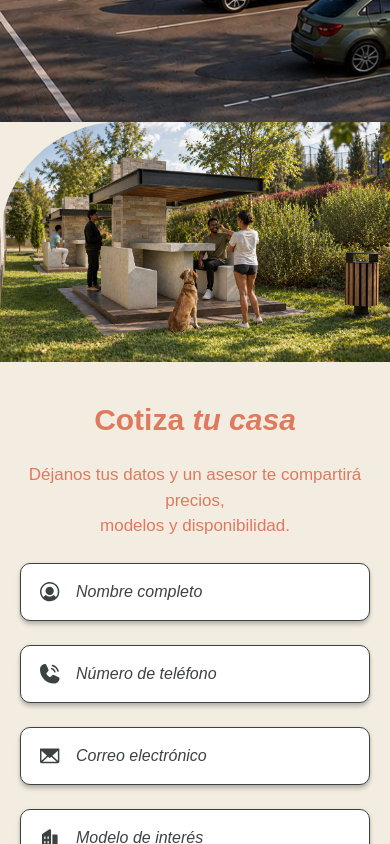
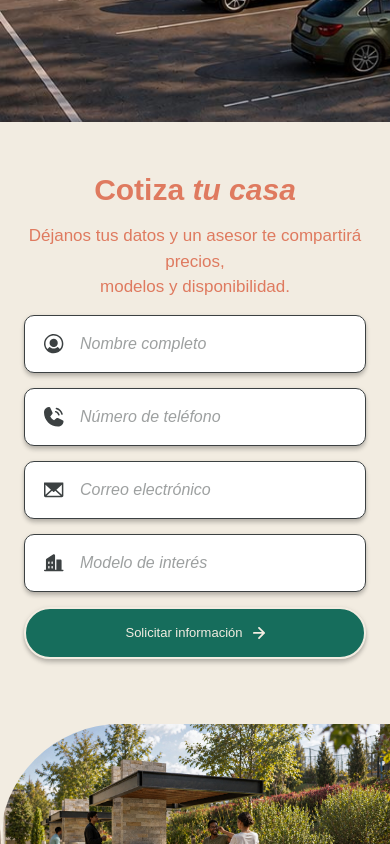
Before and after one commit to xperiencegroup/senderos-de-aluna-one-pager, a React (Vite) app: page / in a window 390 px wide. Shown: the part 5640-6484 px from the top of the page. Built offline with nearby package versions, Linux system fonts and the light colour scheme.

Commit message:
responsive y formulario actualizado

```diff
--- a/src/components/formulario-cotiza.tsx
+++ b/src/components/formulario-cotiza.tsx
@@ -23,7 +23,12 @@ const modelos = ["ALUNA 75", "ALUNA 88", "ALUNA 96", "ALUNA 105"];
    - pl-[56px] deja espacio al icono
    - aria-[invalid=true]: pinta el borde de rojo cuando hay error */
 const input = `w-full py-[20px] max-md:py-[16px] min-[1920px]:py-[26px] pl-[55px] min-[1920px]:pl-[68px] pr-[20px] rounded-[10px] min-[1920px]:rounded-[12px] drop-shadow
-  border border-origen bg-white text-origen placeholder:text-origen
+  border border-origen bg-white text-origen placeholder:text-origen/50
+  formulario-input italic outline-none transition-colors duration-200
+  aria-[invalid=true]:border-error`;
+
+const inputSelect = `w-full py-[20px] max-md:py-[16px] min-[1920px]:py-[26px] pl-[55px] min-[1920px]:pl-[68px] pr-[20px] rounded-[10px] min-[1920px]:rounded-[12px] drop-shadow
+  border border-origen bg-white text-origen has-[option[value='']:checked]:text-origen/50
   formulario-input italic outline-none transition-colors duration-200
   aria-[invalid=true]:border-error`;
 
@@ -77,7 +82,7 @@ export default function FormularioCotiza() {
     <form
       onSubmit={handleSubmit(onSubmit)}
       noValidate
-      className="flex flex-col gap-[24px] min-[1920px]:gap-[32px]"
+      className="flex flex-col gap-[15px] lg:gap-[24px] min-[1920px]:gap-[32px]"
     >
       {/* nombre */}
       <div className="relative">
@@ -169,14 +174,14 @@ export default function FormularioCotiza() {
           aria-label="Modelo de interés"
           aria-invalid={!!errors.modelo}
           aria-describedby={errors.modelo ? "modelo-error" : undefined}
-          className={`${input} appearance-none`}
+          className={`${inputSelect} appearance-none`}
           {...register("modelo", { required: "Selecciona un modelo" })}
         >
           <option value="" disabled>
             Modelo de interés
           </option>
           {modelos.map((m) => (
-            <option key={m} value={m}>
+            <option key={m} value={m} className="text-origen">
               {m}
             </option>
           ))}
@@ -195,7 +200,7 @@ export default function FormularioCotiza() {
         iconPosition="end"
         base="border-beige bg-proposito text-beige focus-visible:ring-proposito"
         pressed="active:bg-beige active:text-proposito active:border-proposito"
-        className="w-full h-[52px] min-[1920px]:h-[64px] mt-[28px] min-[1920px]:mt-[36px] max-md:mt-[16px]"
+        className="w-full h-[52px] min-[1920px]:h-[64px] min-[1920px]:mt-[36px] lg:mt-[16px] xl:mt-[28px]"
       >
         {isSubmitting ? "Enviando..." : "Solicitar información"}
         <ArrowIcon className="size-[12px]" />
--- a/src/pages/home/components/cotiza-tu-casa.tsx
+++ b/src/pages/home/components/cotiza-tu-casa.tsx
@@ -6,7 +6,10 @@ import FormularioCotiza from "@/components/formulario-cotiza";
 
 export default function CotizaTuCasa() {
   return (
-    <div id="cotizador" className="relative w-full min-h-svh overflow-hidden max-lg:min-h-0">
+    <div
+      id="cotizador"
+      className="relative w-full min-h-svh overflow-hidden max-lg:min-h-0"
+    >
       {/* decoration */}
       <img
         src={logoDecoration}
@@ -16,9 +19,9 @@ export default function CotizaTuCasa() {
       />
 
       {/* conoce el proyecto */}
-      <div className="flex bg-beige max-lg:flex-col-reverse max-lg:gap-0">
-        <div className="flex flex-col justify-center items-center w-full min-h-svh py-[34px] px-[30px] max-lg:min-h-0 max-lg:px-[20px] max-lg:pt-[40px] max-lg:pb-[56px] md:max-lg:px-[48px]">
-          <div className="flex flex-col justify-between w-full max-w-[620px] min-[1440px]:max-w-[700px] min-[1920px]:max-w-[900px] h-full max-h-[660px] min-[1920px]:max-h-[820px] pt-[24px] bg-beige max-lg:max-h-none max-lg:justify-start max-lg:gap-[24px] max-lg:pt-0">
+      <div className="flex bg-beige max-lg:flex-col max-lg:gap-0">
+        <div className="flex flex-col justify-center items-center w-full min-h-svh px-[24px] py-[50px] lg:py-[34px] lg:px-[30px] max-lg:min-h-0">
+          <div className="flex flex-col justify-between w-full max-w-[620px] min-[1440px]:max-w-[700px] min-[1920px]:max-w-[900px] h-full max-h-[660px] min-[1920px]:max-h-[820px] pt-[24px] bg-beige max-lg:max-h-none max-lg:justify-start max-lg:gap-[15px] max-lg:pt-0">
             {/* title */}
             <h2 className="hero-2 text-center text-impulso max-md:text-[30px]">
               <span className="font-semibold">Cotiza</span>{" "}
```
